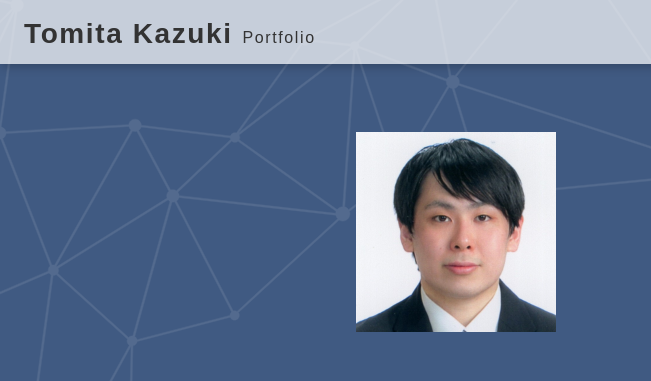
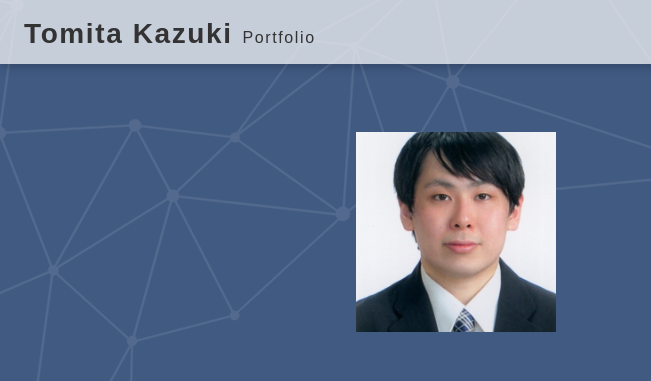
Before and after one commit to rangubell/portfolio-site, a plain HTML site: page index.html in a window 1280 px wide. Shown: the top 381 px of the page, 0-651 px from the left. Drawn offline with nearby package versions, Linux system fonts and the light colour scheme.

Commit message:
証明写真追加

```diff
--- a/index.html
+++ b/index.html
@@ -34,7 +34,7 @@
           <div class="firstview__main">
             <div class="firstview__main-pict obj-fit-img">
               <!-- imagesに配置した、プロフィール画像のパスを記載する -->
-              <img src="./images/my.JPG">
+              <img src="./images/EPSON003.JPG">
             </div>
             <div class="firstview__info">
               <h2>
```
Also changed, not shown: images/EPSON003.JPG (added).
